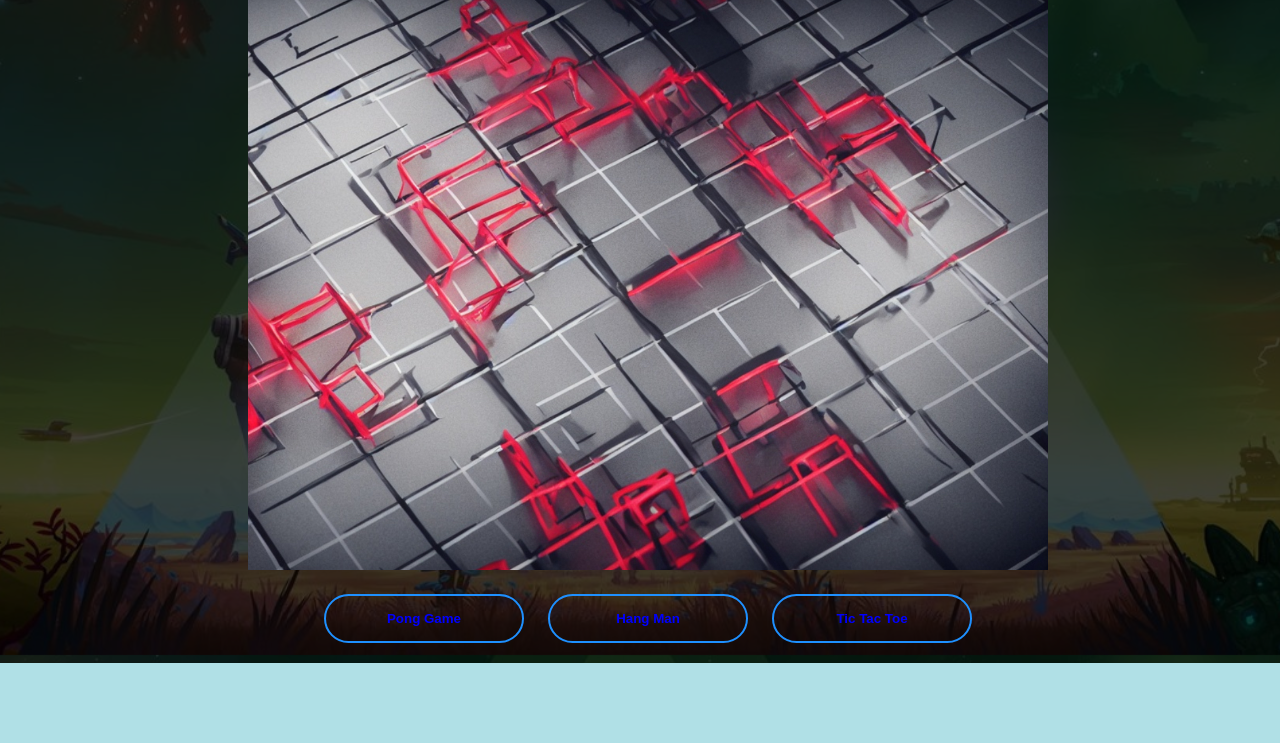
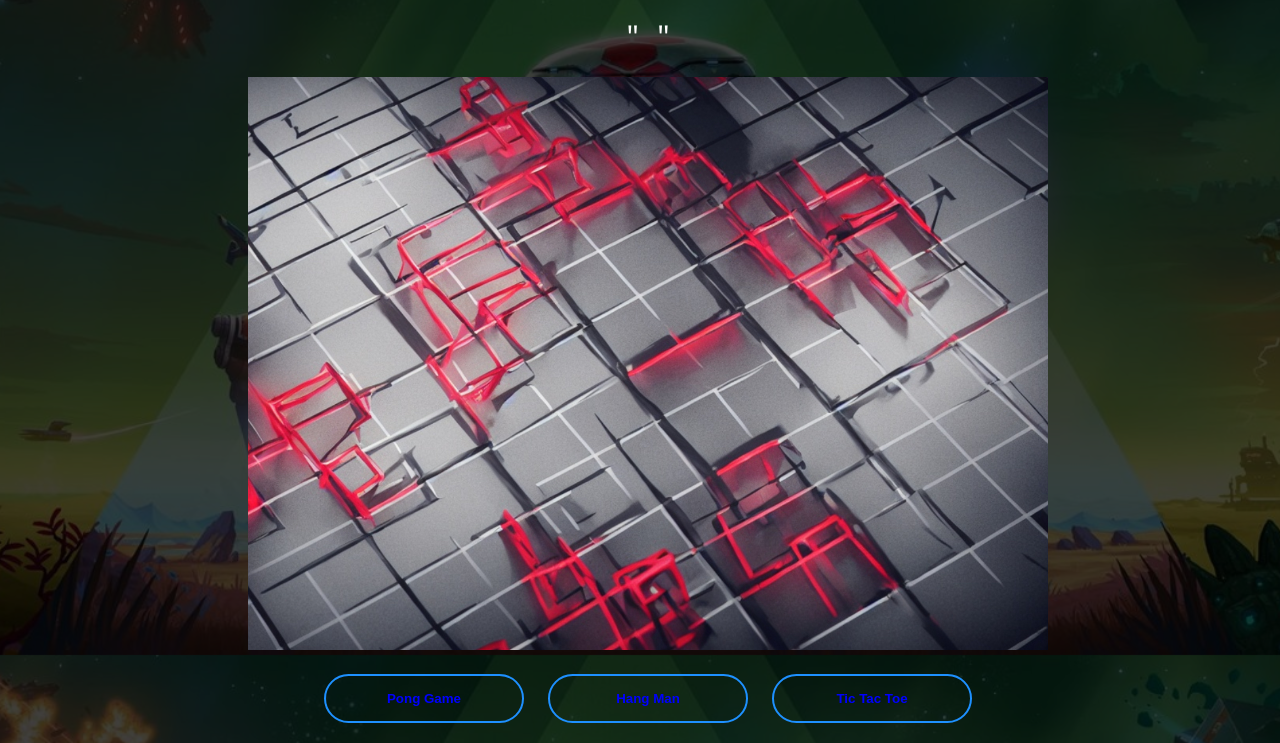
Before and after one commit to ClaudiaNicolae1/Clad, a website built with webpack: page main/games.html in a window 1280 px wide. Shown: the part 161-904 px from the top of the page. Before the commit the page ends 824 px from the top, so only its background shows below. Built offline with nearby package versions, Linux system fonts and the light colour scheme.

Commit message:
Update games.html

```diff
--- a/main/games.html
+++ b/main/games.html
@@ -13,7 +13,7 @@
   <h3>Games:</h3>
 </header>
 
-
+<p>"  "<br></p>
 <div class="slideshow-container">
   <div class="mySlides">
     <img src="51807C92-48A6-4FC4-8FBC-511D308C650D.jpeg" style="width:100%">
```
